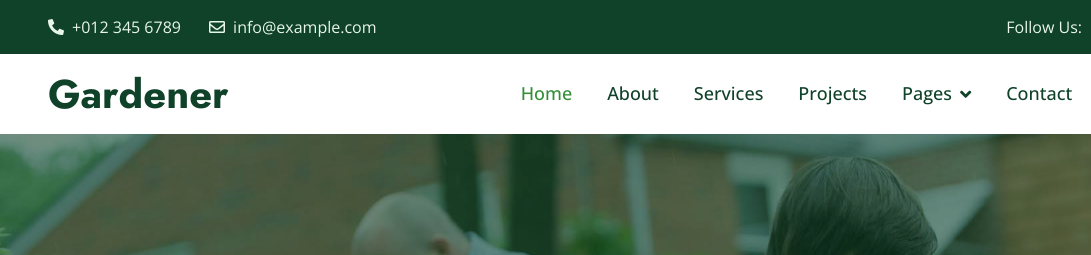
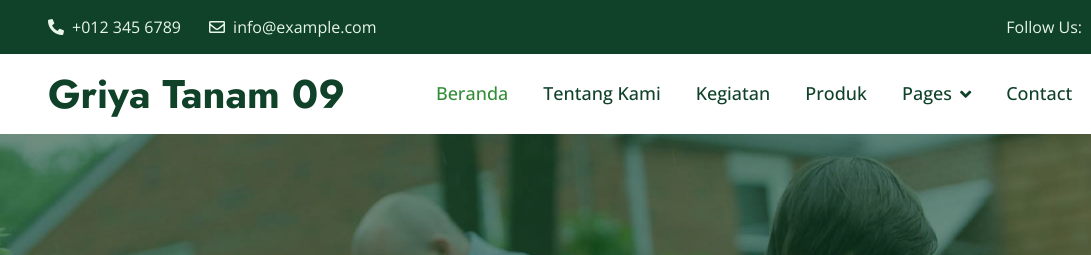
Before and after one commit to griyatanam09/home, a plain HTML site: page index.html in a window 1280 px wide. Shown: the top 255 px of the page, 0-1091 px from the left. Drawn offline with nearby package versions, Linux system fonts and the light colour scheme.

Commit message:
change index html

```diff
--- a/index.html
+++ b/index.html
@@ -3,7 +3,7 @@
 
 <head>
     <meta charset="utf-8">
-    <title>Gardener - Gardening Website Template</title>
+    <title>Griya Tanam 09</title>
     <meta content="width=device-width, initial-scale=1.0" name="viewport">
     <meta content="" name="keywords">
     <meta content="" name="description">
@@ -70,17 +70,17 @@
     <!-- Navbar Start -->
     <nav class="navbar navbar-expand-lg bg-white navbar-light sticky-top p-0">
         <a href="index.html" class="navbar-brand d-flex align-items-center px-4 px-lg-5">
-            <h1 class="m-0">Gardener</h1>
+            <h1 class="m-0">Griya Tanam 09</h1>
         </a>
         <button type="button" class="navbar-toggler me-4" data-bs-toggle="collapse" data-bs-target="#navbarCollapse">
             <span class="navbar-toggler-icon"></span>
         </button>
         <div class="collapse navbar-collapse" id="navbarCollapse">
             <div class="navbar-nav ms-auto p-4 p-lg-0">
-                <a href="index.html" class="nav-item nav-link active">Home</a>
-                <a href="about.html" class="nav-item nav-link">About</a>
-                <a href="service.html" class="nav-item nav-link">Services</a>
-                <a href="project.html" class="nav-item nav-link">Projects</a>
+                <a href="index.html" class="nav-item nav-link active">Beranda</a>
+                <a href="about.html" class="nav-item nav-link">Tentang Kami</a>
+                <a href="service.html" class="nav-item nav-link">Kegiatan</a>
+                <a href="project.html" class="nav-item nav-link">Produk</a>
                 <div class="nav-item dropdown">
                     <a href="#" class="nav-link dropdown-toggle" data-bs-toggle="dropdown">Pages</a>
                     <div class="dropdown-menu bg-light m-0">
```
